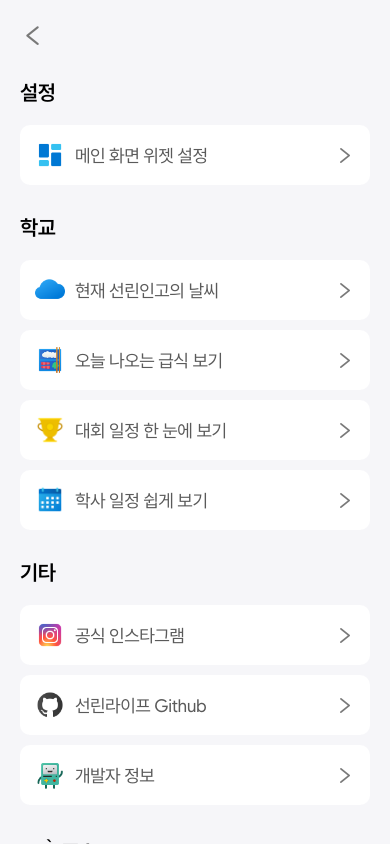
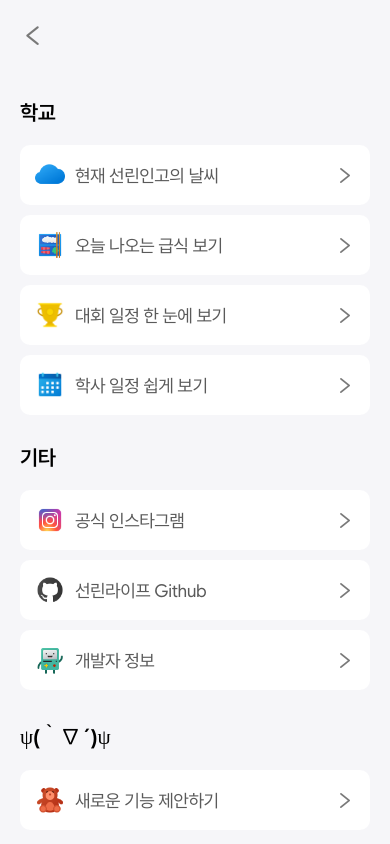
Before and after one commit to iamfiro/sunrin-life-app, a React Native app: screen /Menu in a window 390 px wide. Built offline with nearby package versions, Linux system fonts and the light colour scheme; no server answers; what react-native-root-siblings would draw is missing.

Commit message:
🗑️ delete unused menu item

```diff
--- a/screens/menu.tsx
+++ b/screens/menu.tsx
@@ -60,8 +60,8 @@ export default function ScreenMenu({ navigation }: IDefaultScreenProps) {
         <ScrollView style={style.container}>
             <NavigationButton onClick={() => navigation.navigate("Home")} />
             <View style={{ paddingHorizontal: 20, marginTop: 10 }}>
-                <Title size={3} color="#000000" weight="400" marginBottom={20}>설정</Title>
-                <MenuItem title="메인 화면 위젯 설정" icon={WidgetImage} onPress={() => navigation.navigate("WidgetSetting")} />
+                {/* <Title size={3} color="#000000" weight="400" marginBottom={20}>설정</Title>
+                <MenuItem title="메인 화면 위젯 설정" icon={WidgetImage} onPress={() => navigation.navigate("WidgetSetting")} /> */}
                 <Title size={3} color="#000000" weight="400" marginTop={20} marginBottom={20}>학교</Title>
                 <MenuItem title="현재 선린인고의 날씨" icon={WeatherImage} onPress={() => navigation.navigate("Weather")} />
                 <MenuItem title="오늘 나오는 급식 보기" icon={FoodImage} onPress={() => navigation.navigate("Food")} />
```
